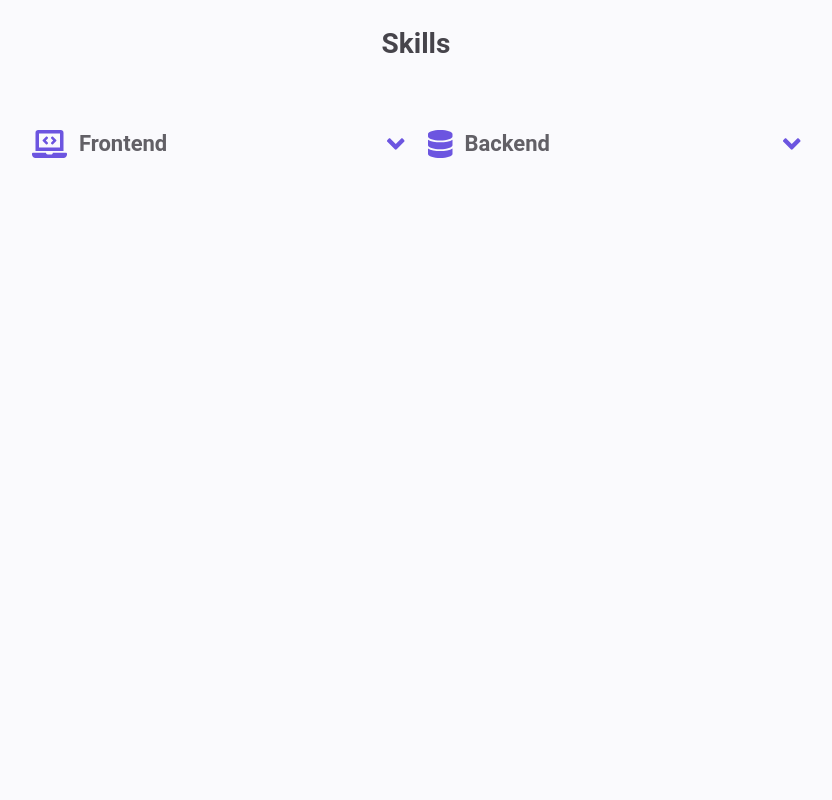
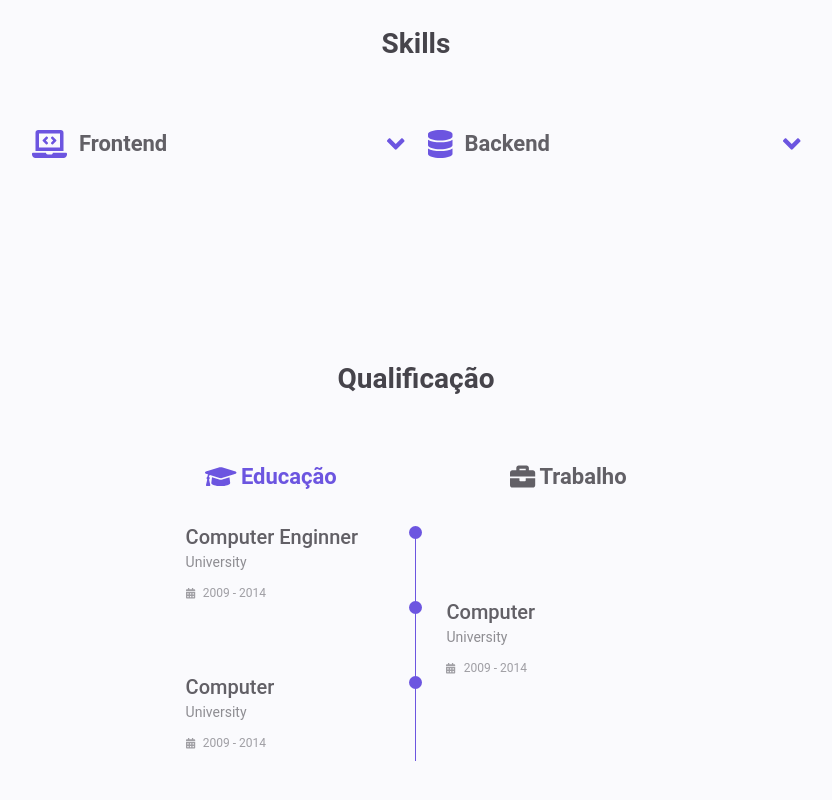
Before and after one commit to william-james-pj/william-james-portfolio, a React (Create React App) app: page / in a window 1280 px wide. Shown: the part 1150-1950 px from the top of the page, without its empty margins (224-1056 px from the left). Before the commit the page ends 1464 px from the top, so only its background shows below. Built offline with nearby package versions, Linux system fonts and the light colour scheme.

Commit message:
Create component Qualification

```diff
--- /dev/null
+++ b/src/components/DataQualification/index.js
@@ -0,0 +1,47 @@
+import React from 'react';
+import PropTypes from 'prop-types';
+
+import { FontAwesomeIcon } from '@fortawesome/react-fontawesome';
+import { faCalendarAlt } from '@fortawesome/free-solid-svg-icons';
+
+import {
+  Container,
+  Data,
+  Title,
+  Subtitle,
+  Calendar,
+  Icon,
+  RounderContainer,
+  Rounder,
+  Line,
+  Trash,
+} from './styles';
+
+function DataQualification({ data, right }) {
+  return (
+    <Container>
+      <Data order={right % 2 === 0 ? 0 : 1}>
+        <Title>{data.title}</Title>
+        <Subtitle>{data.where}</Subtitle>
+        <Calendar>
+          <Icon>
+            <FontAwesomeIcon icon={faCalendarAlt} size="sm" />
+          </Icon>
+          {data.date}
+        </Calendar>
+      </Data>
+      <RounderContainer>
+        <Rounder></Rounder>
+        <Line></Line>
+      </RounderContainer>
+      <Trash order={right % 2 === 0 ? 0 : 1}></Trash>
+    </Container>
+  );
+}
+
+DataQualification.propTypes = {
+  data: PropTypes.object.isRequired,
+  right: PropTypes.number.isRequired,
+};
+
+export default DataQualification;
--- /dev/null
+++ b/src/components/DataQualification/styles.js
@@ -0,0 +1,61 @@
+import styled from 'styled-components';
+import * as colors from '../../config/colors';
+import * as fonts from '../../config/fonts';
+// import { respondToDown, respondToUp } from '../../config/respondTo';
+
+export const Container = styled.div`
+  display: grid;
+  grid-template-columns: 1fr max-content 1fr;
+  column-gap: 1.5rem;
+`;
+
+export const Data = styled.div`
+  order: ${(props) => (props.order ? '3' : '1')};
+`;
+
+export const Title = styled.p`
+  font-size: ${fonts.normal};
+  font-weight: 500;
+  color: ${colors.textSecondColor};
+  margin-bottom: 0.25rem;
+`;
+
+export const Subtitle = styled.span`
+  display: inline-block;
+  font-size: ${fonts.sm};
+  color: ${colors.textThirdColor};
+  margin-bottom: 1rem;
+`;
+
+export const Calendar = styled.div`
+  font-size: ${fonts.xs};
+  color: ${colors.textFourthColor};
+`;
+
+export const Icon = styled.span`
+  margin-right: 0.5rem;
+`;
+
+export const RounderContainer = styled.div`
+  order: 2;
+`;
+
+export const Rounder = styled.span`
+  display: inline-block;
+  width: 13px;
+  height: 13px;
+  background-color: ${colors.secondColor};
+  border-radius: 50%;
+`;
+
+export const Line = styled.span`
+  display: block;
+  width: 1px;
+  height: 100%;
+  background-color: ${colors.secondColor};
+  transform: translate(6px, -7px);
+`;
+
+export const Trash = styled.div`
+  order: ${(props) => (props.order ? '1' : '3')};
+`;
--- /dev/null
+++ b/src/views/LandingPage/Qualification/index.js
@@ -0,0 +1,108 @@
+import React, { useState } from 'react';
+
+import { FontAwesomeIcon } from '@fortawesome/react-fontawesome';
+import {
+  faGraduationCap,
+  faBriefcase,
+} from '@fortawesome/free-solid-svg-icons';
+
+import DataQualification from '../../../components/DataQualification';
+
+import {
+  Container,
+  Title,
+  QualificationContainer,
+  Tabs,
+  Button,
+  Icon,
+  Sections,
+  Content,
+} from './styles';
+
+const education = [
+  {
+    title: 'Computer Enginner',
+    where: 'University',
+    date: '2009 - 2014',
+  },
+  {
+    title: 'Computer',
+    where: 'University',
+    date: '2009 - 2014',
+  },
+  {
+    title: 'Computer',
+    where: 'University',
+    date: '2009 - 2014',
+  },
+];
+
+const work = [
+  {
+    title: 'Computer',
+    where: 'University',
+    date: '2009 - 2014',
+  },
+  {
+    title: 'Computer',
+    where: 'University',
+    date: '2009 - 2014',
+  },
+];
+
+function Qualification() {
+  const [active, setActive] = useState(false);
+
+  const handleClick = () => {
+    setActive(!active);
+  };
+
+  return (
+    <Container>
+      <Title>Qualificação</Title>
+      <QualificationContainer>
+        <Tabs>
+          <Button onClick={handleClick} active={active}>
+            <Icon>
+              <FontAwesomeIcon icon={faGraduationCap} size="sm" />
+            </Icon>
+            Educação
+          </Button>
+          <Button onClick={handleClick} active={!active}>
+            <Icon>
+              <FontAwesomeIcon icon={faBriefcase} size="sm" />
+            </Icon>
+            Trabalho
+          </Button>
+        </Tabs>
+
+        <Sections>
+          <Content active={!active}>
+            {education.map((item, index) => {
+              return (
+                <DataQualification
+                  key={item.title + index}
+                  data={item}
+                  right={index}
+                />
+              );
+            })}
+          </Content>
+          <Content active={active}>
+            {work.map((item, index) => {
+              return (
+                <DataQualification
+                  key={item.title + index}
+                  data={item}
+                  right={index}
+                />
+              );
+            })}
+          </Content>
+        </Sections>
+      </QualificationContainer>
+    </Container>
+  );
+}
+
+export default Qualification;
--- /dev/null
+++ b/src/views/LandingPage/Qualification/styles.js
@@ -0,0 +1,74 @@
+import styled from 'styled-components';
+import * as colors from '../../../config/colors';
+import * as fonts from '../../../config/fonts';
+import { respondToUp } from '../../../config/respondTo';
+
+export const Container = styled.div`
+  padding: 2rem 0 4rem;
+
+  ${respondToUp.sm`
+    padding: 6rem 0 4rem;
+  `}
+`;
+
+export const Title = styled.p`
+  color: ${colors.textPrimaryColor};
+  font-size: ${fonts.lg};
+  font-weight: 700;
+  text-align: center;
+  margin-bottom: 3rem;
+
+  ${respondToUp.sm`
+    margin-bottom: 4rem;
+  `}
+`;
+
+export const QualificationContainer = styled.div`
+  max-width: 768px;
+  margin-left: 1.5rem;
+  margin-right: 1.5rem;
+
+  ${respondToUp.sm`
+    margin-left: auto;
+    margin-right: auto;
+  `}
+`;
+
+export const Tabs = styled.div`
+  display: flex;
+  justify-content: space-evenly;
+  margin-bottom: 2rem;
+`;
+
+export const Button = styled.div`
+  display: flex;
+  justify-content: center;
+  align-items: center;
+
+  font-size: ${fonts.md};
+  font-weight: 700;
+  cursor: pointer;
+  color: ${(props) =>
+    props.active ? colors.textSecondColor : colors.secondColor};
+
+  :hover {
+    color: ${colors.secondColor};
+  }
+`;
+
+export const Icon = styled.span`
+  font-size: 1.8rem;
+  margin-right: 0.25rem;
+`;
+
+export const Sections = styled.div`
+  ${respondToUp.sm`
+    display: grid;
+    grid-template-columns: 0.6fr;
+    justify-content: center;
+  `}
+`;
+
+export const Content = styled.div`
+  display: ${(props) => (props.active ? 'block' : 'none')};
+`;
--- a/src/views/LandingPage/index.js
+++ b/src/views/LandingPage/index.js
@@ -1,7 +1,8 @@
-import Nav from './Nav/index';
-import Home from './Home/index';
-import About from './About/index';
-import Skills from './Skills/index';
+import Nav from './Nav';
+import Home from './Home';
+import About from './About';
+import Skills from './Skills';
+import Qualification from './Qualification';
 
 function LandingPage() {
   return (
@@ -10,6 +11,7 @@ function LandingPage() {
       <Home />
       <About />
       <Skills />
+      <Qualification />
     </>
   );
 }
```
